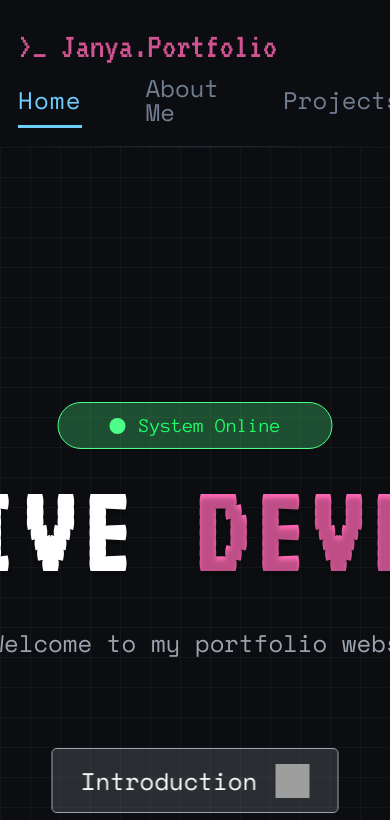
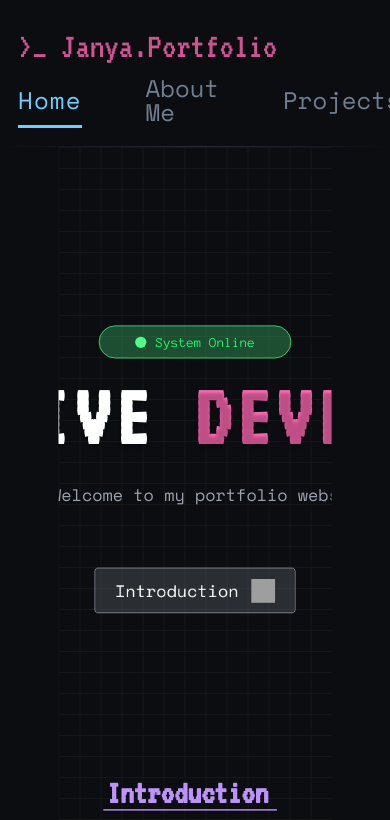
Before and after one commit to Janya282/Janya282.github.io, a plain HTML site: page index.html in a window 390 px wide. Shown: the top 820 px of the page. Drawn offline with nearby package versions, Linux system fonts and the light colour scheme; grey boxes are pictures that could not be loaded.

Commit message:
trying to make phone compatible

```diff
--- a/styles.css
+++ b/styles.css
@@ -29,6 +29,7 @@ body {
     "SF Pro Text", monospace;
   background-color: var(--bg-page);
   color: var(--text-main);
+  overflow-x: hidden;
 }
 
 .page {
@@ -1240,3 +1241,11 @@ body {
     gap: 24px;
   }
 }
+
+@media (max-width: 600px) {
+  .home-canvas {
+    transform: scale(0.7);
+    transform-origin: top center;
+    min-height: 1100px;
+  }
+}
```
